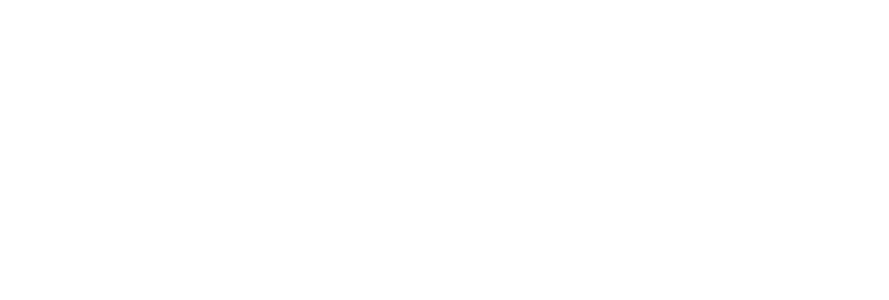
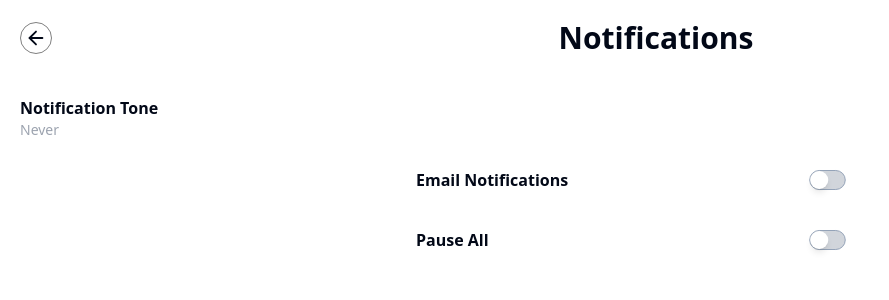
Before and after one commit to Atifmughal55/New-Health-virtue, a React (Vite) app: page /alarm in a window 1280 px wide. Before the commit this address had no page. Shown: the top 300 px of the page, without its empty margins (0-889 px from the left). Built offline with nearby package versions, Linux system fonts and the light colour scheme.

Commit message:
Add Alerm screen

```diff
--- a/src/App.jsx
+++ b/src/App.jsx
@@ -24,6 +24,7 @@
 import ReminderSettings from "./pages/ReminderSettings";
 import Tutorial from "./pages/Tutorial";
 import { Profile } from "./pages/Profile";
+import Alarm from "./pages/Alarm";
 
 function App() {
   return (
@@ -31,6 +32,7 @@
       <Routes>
         <Route path="/" element={<StartPage />} />
         <Route path="/sign-in" element={<SignIn />} />
+        <Route path="/sign-up-start" element={<SignUpStart />} />
         <Route path="/forgot-password" element={<ForgetPass />} />
         <Route path="/open-mail" element={<EmailNoti />} />
         <Route path="/otp-verify" element={<OTPVerify />} />
@@ -38,7 +40,6 @@
         <Route path="/reset-password" element={<ResetPassword />} />
         <Route path="/contact-us" element={<ContactUs />} />
         <Route path="/dashboard" element={<Dashboard />} />
-        <Route path="/sign-up-start" element={<SignUpStart />} />
         <Route path="/sign-up" element={<SignUp />} />
         <Route path="/privacy-policy" element={<Privacy />} />
         <Route path="/my-profile" element={<EditProfile />} />
@@ -54,6 +55,7 @@
         <Route path="/reminder-settings" element={<ReminderSettings />} />
         <Route path="/tutorial" element={<Tutorial />} />
         <Route path="/patient-profile" element={<Profile />} />
+        <Route path="/alarm" element={<Alarm />} />
       </Routes>
     </BrowserRouter>
   );
--- /dev/null
+++ b/src/pages/Alarm.jsx
@@ -0,0 +1,64 @@
+import { FiArrowLeft } from "react-icons/fi";
+import { Link, useNavigate } from "react-router-dom";
+import { Switch } from "@/components/ui/switch";
+import React, { useState } from "react";
+
+const Alarm = () => {
+    const navigate = useNavigate()
+    // State to manage the switch status
+    const [isEmailNotificationsActive, setIsEmailNotificationsActive] = useState(false);
+    const [isPauseAllActive, setIsPauseAllActive] = useState(false);
+
+    // Toggle the switch state
+    const toggleEmailNotifications = () => setIsEmailNotificationsActive(!isEmailNotificationsActive);
+    const togglePauseAll = () => setIsPauseAllActive(!isPauseAllActive);
+
+    return (
+        <div className="m-5">
+            <div className="flex justify-between items-center">
+                <Link className="flex-initial" onClick={() => navigate(-1)}>
+                    <FiArrowLeft
+                        className="p-1"
+                        style={{
+                            border: "1px solid gray",
+                            borderRadius: "100%",
+                            fontSize: "32px",
+                        }}
+                    />
+                </Link>
+                <h1 className="md:text-3xl text-xl font-bold flex-auto flex justify-center">
+                    Notifications
+                </h1>
+            </div>
+
+            <div className="mt-10 flex flex-col gap-5">
+                <div>
+                    <h2 className="font-bold">Notification Tone</h2>
+                    <p className="text-sm text-gray-400">Never</p>
+                </div>
+
+                <div className="flex justify-center items-center h-full">
+                    <div className="flex justify-between items-center w-full max-w-md">
+                        <h2 className="font-bold">Email Notifications</h2>
+                        <Switch
+                            onClick={toggleEmailNotifications}
+                            className={`transform scale-50 ${isEmailNotificationsActive ? "bg-gradient-to-r from-gradient-1 to-gradient-1" : "bg-gray-400"}`}
+                        />
+                    </div>
+                </div>
+
+                <div className="flex justify-center items-center h-full">
+                    <div className="flex justify-between items-center w-full max-w-md">
+                        <h2 className="font-bold">Pause All</h2>
+                        <Switch
+                            onClick={togglePauseAll}
+                            className={`transform scale-50 ${isPauseAllActive ? "bg-gradient-to-r from-gradient-1 to-gradient-1" : "bg-gray-400"}`}
+                        />
+                    </div>
+                </div>
+            </div>
+        </div>
+    );
+};
+
+export default Alarm;
--- a/src/pages/Dashboard.jsx
+++ b/src/pages/Dashboard.jsx
@@ -61,7 +61,7 @@
             </Link>
             <div className="bg-gray-100 p-1 rounded-md">
               <svg
-                onClick={() => navigate("/notifications")}
+                // onClick={() => navigate("/notifications")}
                 width="18"
                 height="20"
                 viewBox="0 0 15 18"
--- a/src/pages/Settings.jsx
+++ b/src/pages/Settings.jsx
@@ -23,7 +23,7 @@
     {
       icon: "svgs/bell-icon.svg",
       text: "Notifications",
-      to: "/notifications",
+      to: "/alarm",
     },
     {
       icon: "svgs/world.svg",
```
Also changed, not shown: 1 other file (tests, documents, lock files or other folders).
